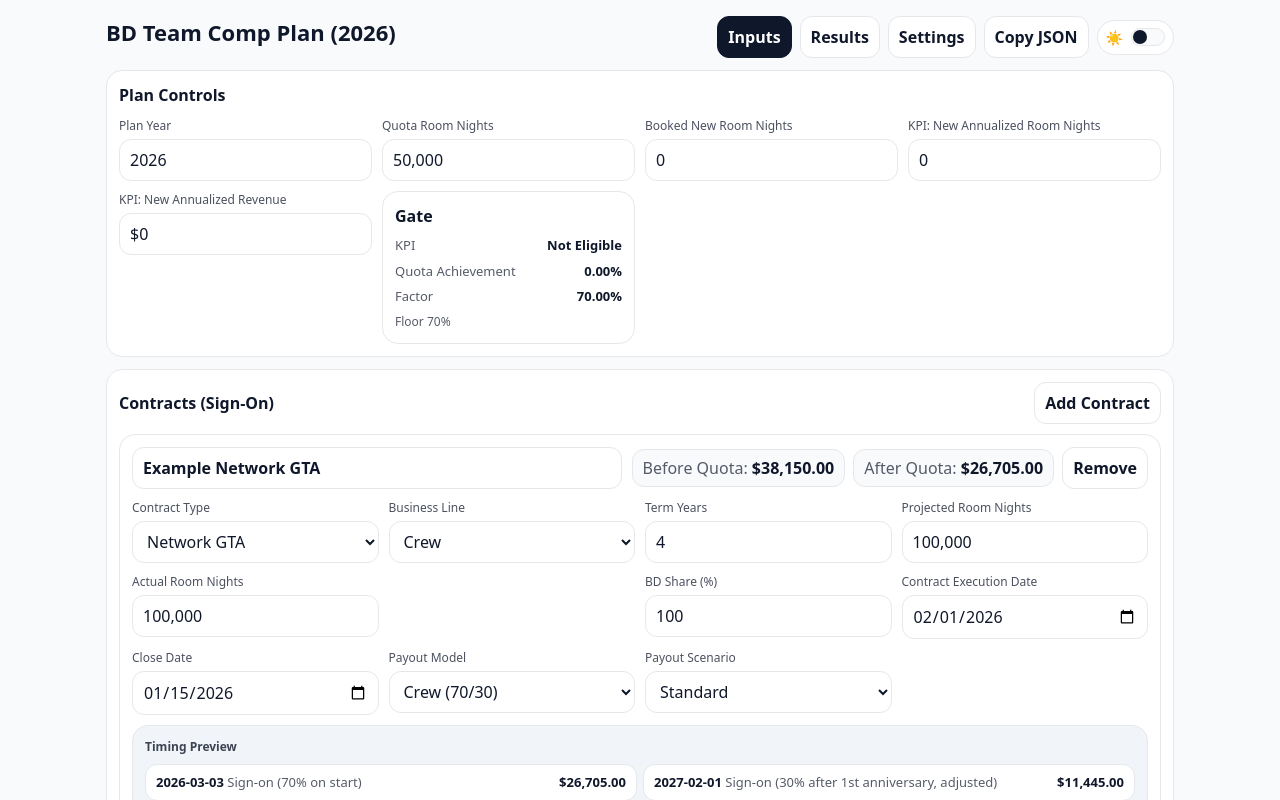
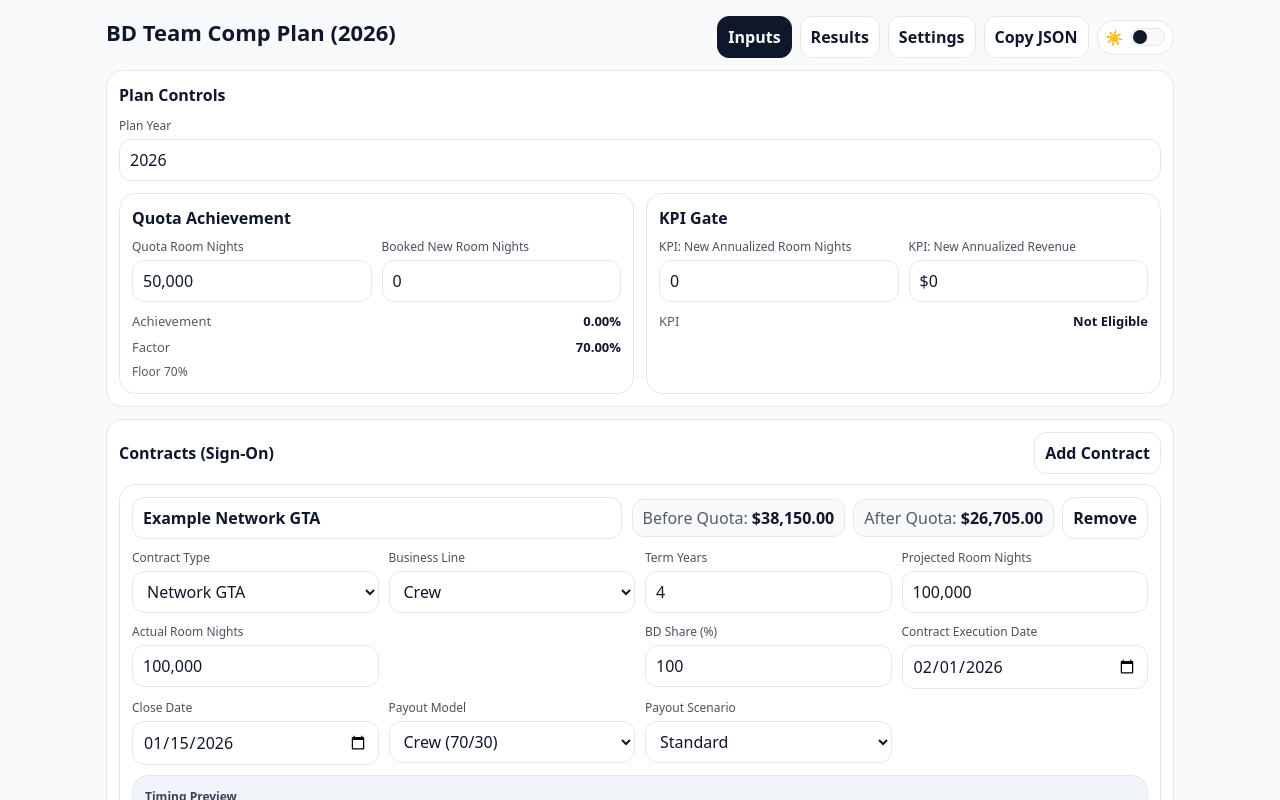
Before and after one commit to ecandamo/BD-Comp-Plan-Calculator, a React (Vite) app: page / in a window 1280 px wide. Shown: the top 800 px of the page. Built offline with nearby package versions, Linux system fonts and the light colour scheme; the HTML template or start-up script is replaced by a standard one.

Commit message:
Improved Plan Controls section layout.

```diff
--- a/src/App.tsx
+++ b/src/App.tsx
@@ -867,31 +867,26 @@ function AppInner() {
             {Card({
               t: "Plan Controls",
               c: (
+                <div style={{ display: "grid", gap: 12 }}>
                   <div style={{ display: "grid", gap: 10, gridTemplateColumns: "repeat(auto-fit,minmax(220px,1fr))" }}>
                     <Field l="Plan Year">
                       <Num v={s.planYear} set={(v) => setState({ planYear: v })} />
                     </Field>
+                  </div>
+                  <div style={{ display: "grid", gap: 12, gridTemplateColumns: "repeat(auto-fit,minmax(260px,1fr))" }}>
+                    <div style={S.box}>
+                      <div style={{ fontWeight: 800, marginBottom: 8 }}>Quota Achievement</div>
+                      <div style={{ display: "grid", gap: 10, gridTemplateColumns: "repeat(auto-fit,minmax(220px,1fr))" }}>
                         <Field l="Quota Room Nights">
                           <RN v={s.quota} set={(v) => setState({ quota: v })} />
                         </Field>
                         <Field l="Booked New Room Nights">
                           <RN v={s.booked} set={(v) => setState({ booked: v })} />
                         </Field>
-                  <Field l="KPI: New Annualized Room Nights">
-                    <RN v={s.kpiRN} set={(v) => setState({ kpiRN: v })} />
-                  </Field>
-                  <Field l="KPI: New Annualized Revenue">
-                    <USD v={s.kpiRev} set={(v) => setState({ kpiRev: v })} />
-                  </Field>
-                  <div style={S.box}>
-                    <div style={{ fontWeight: 800 }}>Gate</div>
-                    <div style={{ marginTop: 8, fontSize: 13, display: "grid", gap: 6 }}>
+                      </div>
+                      <div style={{ marginTop: 10, fontSize: 13, display: "grid", gap: 6 }}>
                         <div style={{ display: "flex", justifyContent: "space-between" }}>
-                        <span style={{ opacity: 0.7 }}>KPI</span>
-                        <b>{kpiOk ? "Eligible" : "Not Eligible"}</b>
-                      </div>
-                      <div style={{ display: "flex", justifyContent: "space-between" }}>
-                        <span style={{ opacity: 0.7 }}>Quota Achievement</span>
+                          <span style={{ opacity: 0.7 }}>Achievement</span>
                           <b>{pct(quota.achievement)}</b>
                         </div>
                         <div style={{ display: "flex", justifyContent: "space-between" }}>
@@ -899,6 +894,25 @@ function AppInner() {
                           <b>{pct(quota.factor)}</b>
                         </div>
                         <div style={{ fontSize: 12, opacity: 0.7 }}>{quota.note}</div>
+                      </div>
+                    </div>
+
+                    <div style={S.box}>
+                      <div style={{ fontWeight: 800, marginBottom: 8 }}>KPI Gate</div>
+                      <div style={{ display: "grid", gap: 10, gridTemplateColumns: "repeat(auto-fit,minmax(220px,1fr))" }}>
+                        <Field l="KPI: New Annualized Room Nights">
+                          <RN v={s.kpiRN} set={(v) => setState({ kpiRN: v })} />
+                        </Field>
+                        <Field l="KPI: New Annualized Revenue">
+                          <USD v={s.kpiRev} set={(v) => setState({ kpiRev: v })} />
+                        </Field>
+                      </div>
+                      <div style={{ marginTop: 10, fontSize: 13, display: "grid", gap: 6 }}>
+                        <div style={{ display: "flex", justifyContent: "space-between" }}>
+                          <span style={{ opacity: 0.7 }}>KPI</span>
+                          <b>{kpiOk ? "Eligible" : "Not Eligible"}</b>
+                        </div>
+                      </div>
                     </div>
                   </div>
                 </div>
```
Lines whose indentation alone changed are shown as unchanged.
